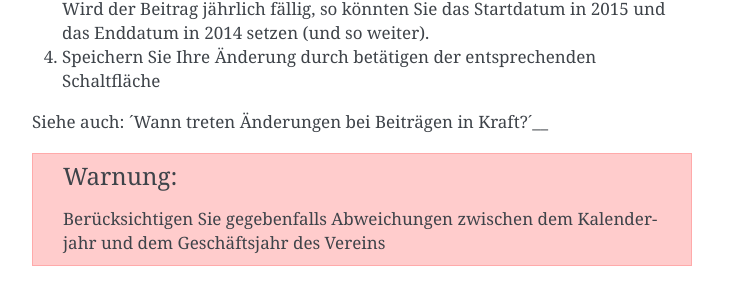
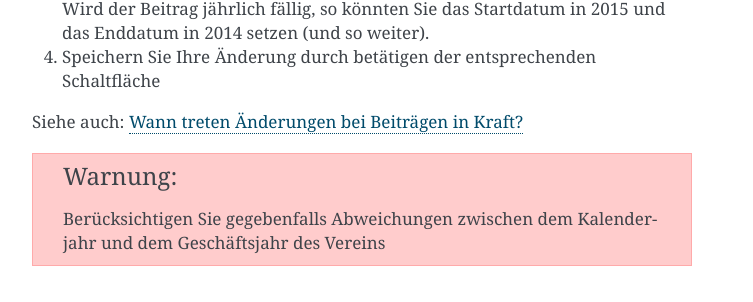
Before and after one commit to goalio/docs, a Sphinx documentation site: the page built from docs/module/finanzen/beitraege.rst, in a window 1280 px wide and 900 px high, scrolled down 1120 px. Shown: the part 545-847 px from the top of the window, without its empty margins (388-1141 px from the left). Built offline with Sphinx 7.4.7, drawn with Linux system fonts in a browser that asks for light colours; formulas are drawn with MathJax 3.

```diff
--- a/docs/module/finanzen/beitraege.rst
+++ b/docs/module/finanzen/beitraege.rst
@@ -57,7 +57,7 @@ Haben Sie einem Mitglied versehentlich den falschen Beitrag zugeordnet, so könn
 
 4. Speichern Sie Ihre Änderung durch betätigen der entsprechenden Schaltfläche
 
-Siehe auch: ´Wann treten Änderungen bei Beiträgen in Kraft?´__
+Siehe auch: `Wann treten Änderungen bei Beiträgen in Kraft?`__
 
 __ link_
 
```
